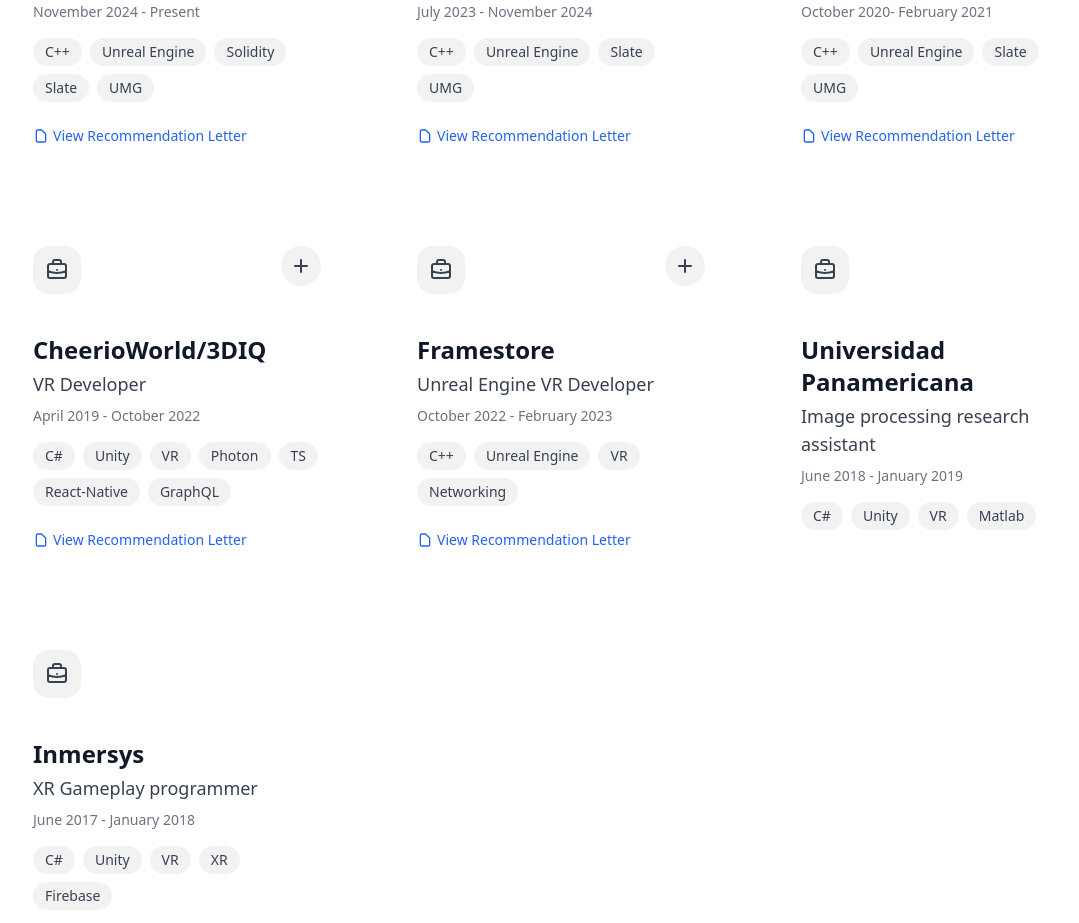
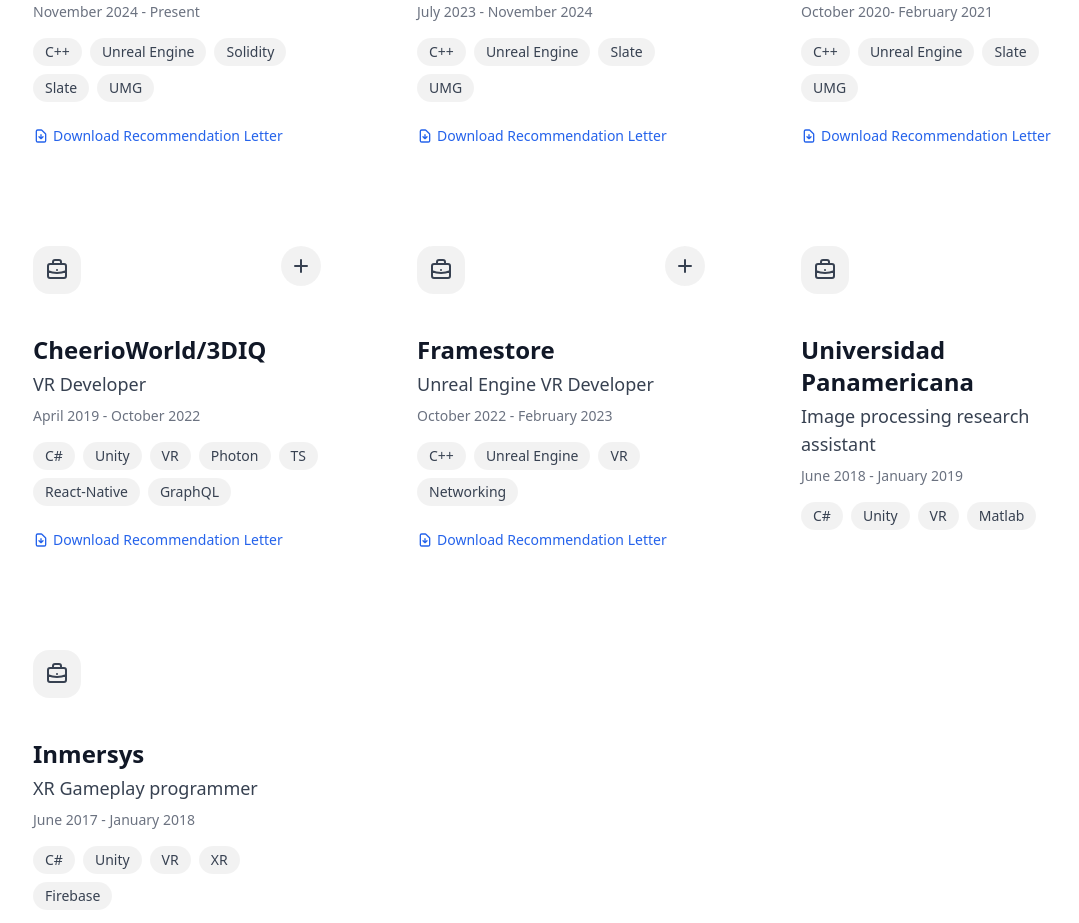
Before and after one commit to juanpablohdzm/web-cv-2.0, a React (Create React App) app: page / in a window 1280 px wide. Shown: the part 4200-5123 px from the top of the page, without its empty margins (79-1158 px from the left). Built offline with nearby package versions, Linux system fonts and the light colour scheme.

Commit message:
fix download button

```diff
--- a/src/components/Experience/ExperienceCard.jsx
+++ b/src/components/Experience/ExperienceCard.jsx
@@ -90,6 +90,7 @@
                             href={fileUrl}
                             target="_blank"
                             rel="noopener noreferrer"
+                            download
                             className="inline-flex items-center text-blue-600 hover:text-blue-700 transition-colors text-sm"
                         >
                             <svg
@@ -102,10 +103,10 @@
                                     strokeLinecap="round"
                                     strokeLinejoin="round"
                                     strokeWidth="2"
-                                    d="M7 21h10a2 2 0 002-2V9.414a1 1 0 00-.293-.707l-5.414-5.414A1 1 0 0012.586 3H7a2 2 0 00-2 2v14a2 2 0 002 2z"
+                                    d="M12 10v6m0 0l-3-3m3 3l3-3m2 8H7a2 2 0 01-2-2V5a2 2 0 012-2h5.586a1 1 0 01.707.293l5.414 5.414a1 1 0 01.293.707V19a2 2 0 01-2 2z"
                                 />
                             </svg>
-                            View Recommendation Letter
+                            Download Recommendation Letter
                         </a>
                     )}
                 </div>
```
